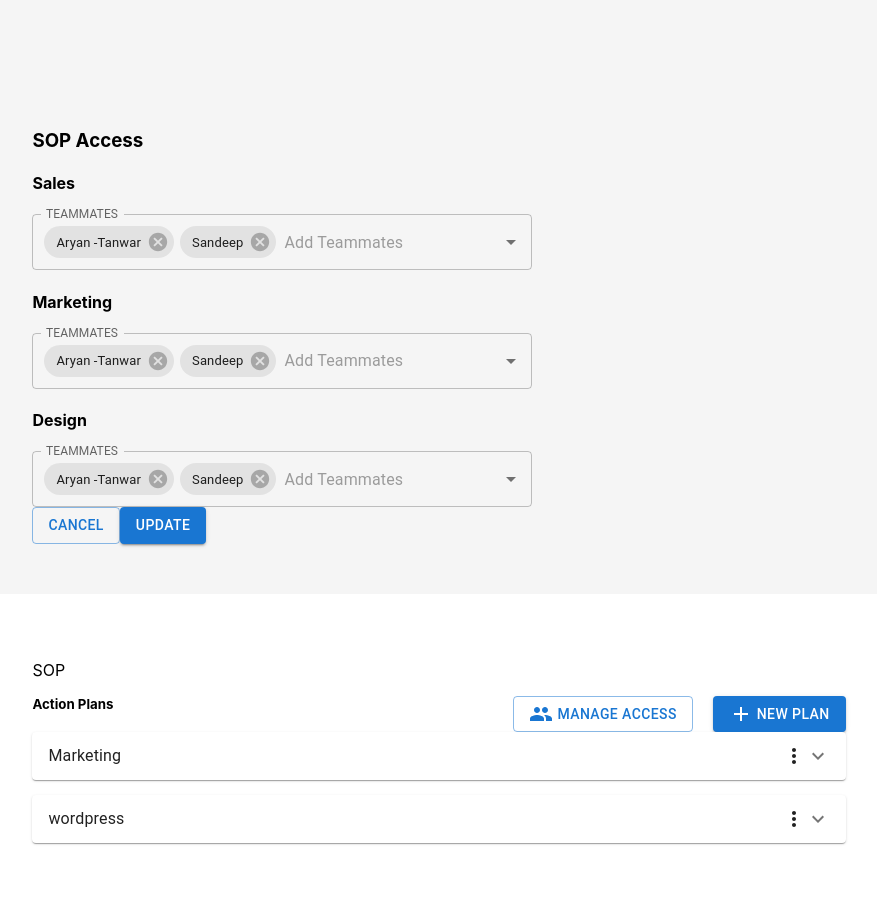
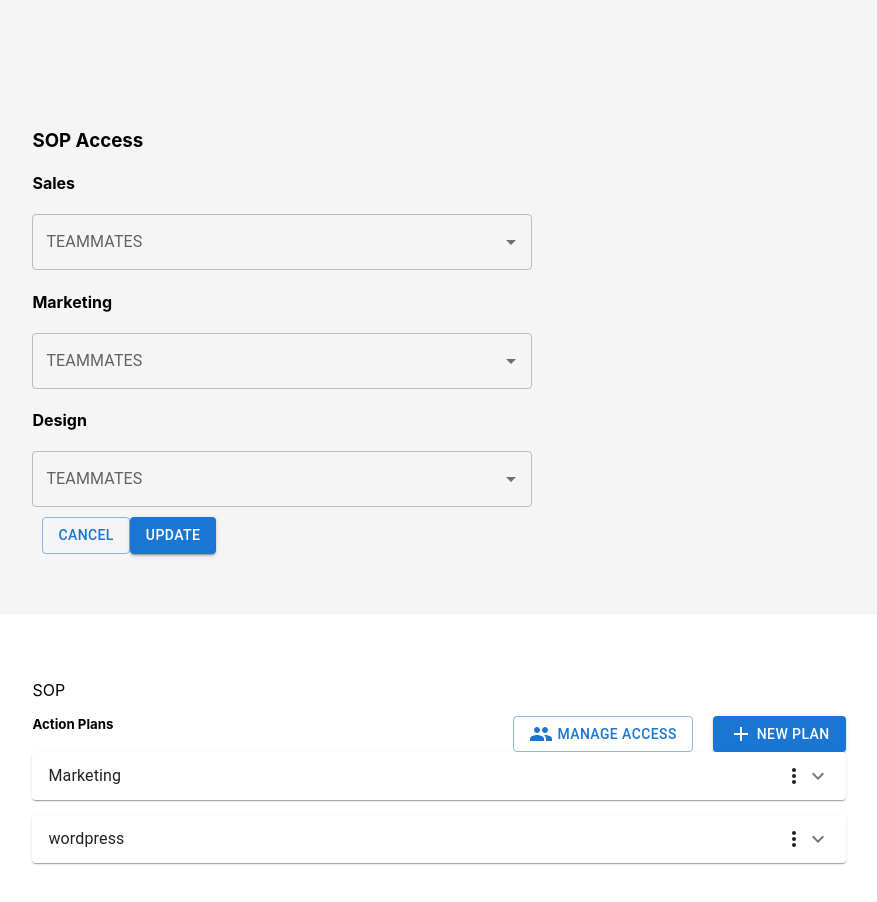
Before and after one commit to Lucky-Yadav/flame-cloud, a React (Create React App) app: page / in a window 1280 px wide. Both pictures are taken after a click on the button "MANAGE ACCESS". Shown: the top 902 px of the page, without its empty margins (201-1078 px from the left). Built offline with nearby package versions, Linux system fonts and the light colour scheme.

Commit message:
update app

```diff
--- a/src/App.css
+++ b/src/App.css
@@ -4,6 +4,11 @@
 
 body {
   background-color: #f5f5f5;
+  -webkit-transition: all .3s ease-in-out;
+-moz-transition:    all .3s ease-in-out;
+-o-transition:      all .3s ease-in-out;
+-ms-transition:     all .3s ease-in-out;
+transition:         all .3s ease-in-out;
 }
 h5 {
   margin: 0%;
@@ -65,3 +70,7 @@ h5 {
 .popup1 {
   display: flex;
 }
+.buttons {
+  margin: 10px;
+  column-gap: 20px;
+}
--- a/src/App.js
+++ b/src/App.js
@@ -1,5 +1,5 @@
 import './App.css';
-import * as React from "react";
+import React, { useContext } from "react";
 import { useEffect, useState } from "react";
 import AppBar from "@mui/material/AppBar";
 import Box from "@mui/material/Box";
@@ -17,10 +17,11 @@ import AddIcon from "@mui/icons-material/Add";
 import PeopleIcon from "@mui/icons-material/People";
 import Manage from './components/Manage';
 import TextField from "@mui/material/TextField";
+import { AuthContext } from './context/StateManage';
 
 function App() {
+  const {openmanage,setopenmanage} = useContext(AuthContext)
   const [openplan, setopenplan] = useState(false)
-  const [openmanage, setopenmanage] = useState(false)
   const [state, setState] = React.useState(false);
   const [newplanname, setnewplanname] = useState("")
   const [key, setkey] = useState(2)
--- a/src/components/Manage.jsx
+++ b/src/components/Manage.jsx
@@ -1,10 +1,13 @@
-import React from 'react'
+import React, { useContext } from 'react'
 import Select from './Select';
 import { useState } from 'react';
 import { Button } from '@mui/material';
+import { AuthContext } from '../context/StateManage';
 
 const Manage = () => {
-  const [openmanage, setopenmanage] = useState(true)
+
+  const { openmanage, setopenmanage } = useContext(AuthContext);
+
   return (
     <div >
       <div
--- a/src/components/Select.jsx
+++ b/src/components/Select.jsx
@@ -1,7 +1,12 @@
 import React from 'react'
-import Chip from "@mui/material/Chip";
+import Checkbox from "@mui/material/Checkbox";
 import TextField from "@mui/material/TextField";
 import Autocomplete from "@mui/material/Autocomplete";
+import CheckBoxOutlineBlankIcon from "@mui/icons-material/CheckBoxOutlineBlank";
+import CheckBoxIcon from "@mui/icons-material/CheckBox";
+
+const icon = <CheckBoxOutlineBlankIcon fontSize="small" />;
+const checkedIcon = <CheckBoxIcon fontSize="small" />;
 
 const Select = () => {
   const Students = [
@@ -10,31 +15,27 @@ const Select = () => {
     { title: "Sandeep" },
     { title: "Manoj Kumar" },
   ];
-  const fixedOptions = [Students[0]];
+  const fixedOptions = [];
   const [value, setValue] = React.useState([...fixedOptions, Students[2]]);
   return (
     <div className="addteam">
       <Autocomplete
         multiple
-        id="fixed-tags-demo"
-        value={value}
-        onChange={(event, newValue) => {
-          setValue([
-            ...fixedOptions,
-            ...newValue.filter((option) => fixedOptions.indexOf(option) === -1),
-          ]);
-        }}
+        id="checkboxes-tags-demo"
         options={Students}
+        disableCloseOnSelect
         getOptionLabel={(option) => option.title}
-        renderTags={(tagValue, getTagProps) =>
-          tagValue.map((option, index) => (
-            <Chip
-              label={option.title}
-              {...getTagProps({ index })}
-              // disabled={fixedOptions.indexOf(option) !== -1}
+        renderOption={(props, option, { selected }) => (
+          <li {...props}>
+            <Checkbox
+              icon={icon}
+              checkedIcon={checkedIcon}
+              style={{ marginRight: 8 }}
+              checked={selected}
             />
-          ))
-        }
+            {option.title}
+          </li>
+        )}
         style={{ width: 500 }}
         renderInput={(params) => (
           <TextField {...params} label="TEAMMATES" placeholder="Add Teammates" />
--- a/src/index.js
+++ b/src/index.js
@@ -3,12 +3,16 @@ import ReactDOM from 'react-dom/client';
 import './index.css';
 import App from './App';
 import reportWebVitals from './reportWebVitals';
+import { AuthProvider } from './context/StateManage';
 
 const root = ReactDOM.createRoot(document.getElementById('root'));
 root.render(
-  <React.StrictMode>
-    <App />
-  </React.StrictMode>
+  <>
+    <AuthProvider>
+      <App />
+    </AuthProvider>
+
+  </>
 );
 
 // If you want to start measuring performance in your app, pass a function
```
